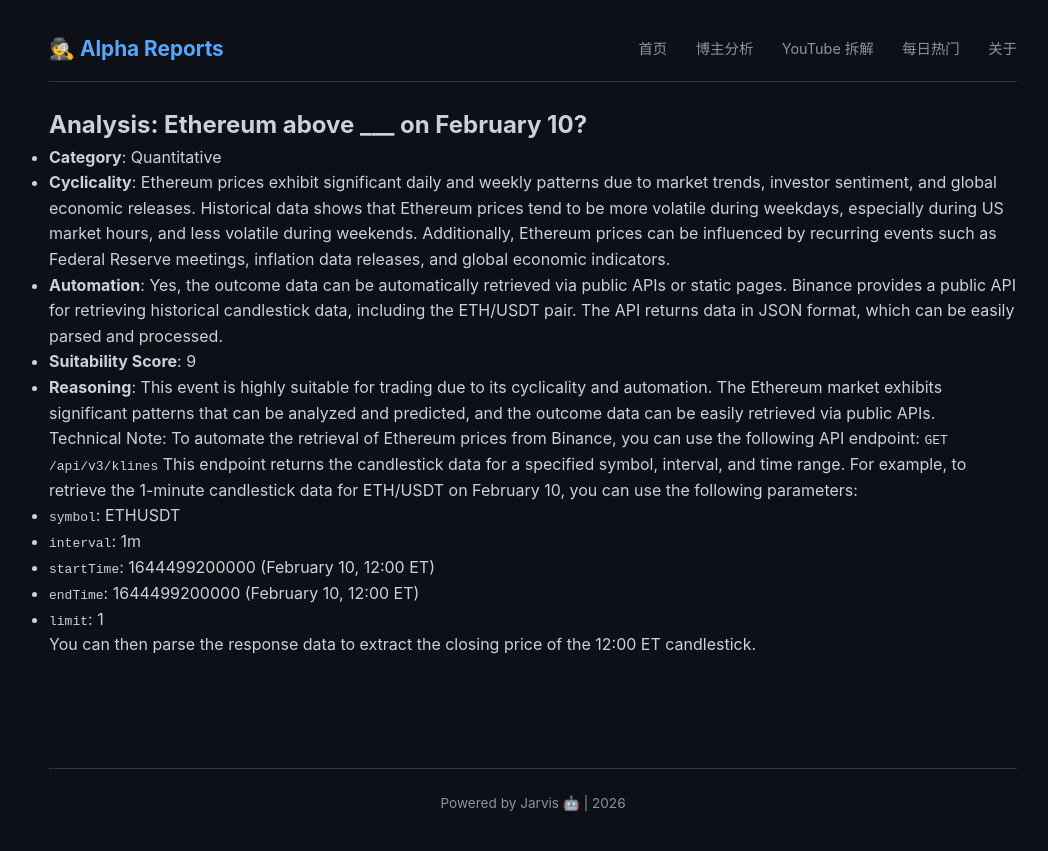
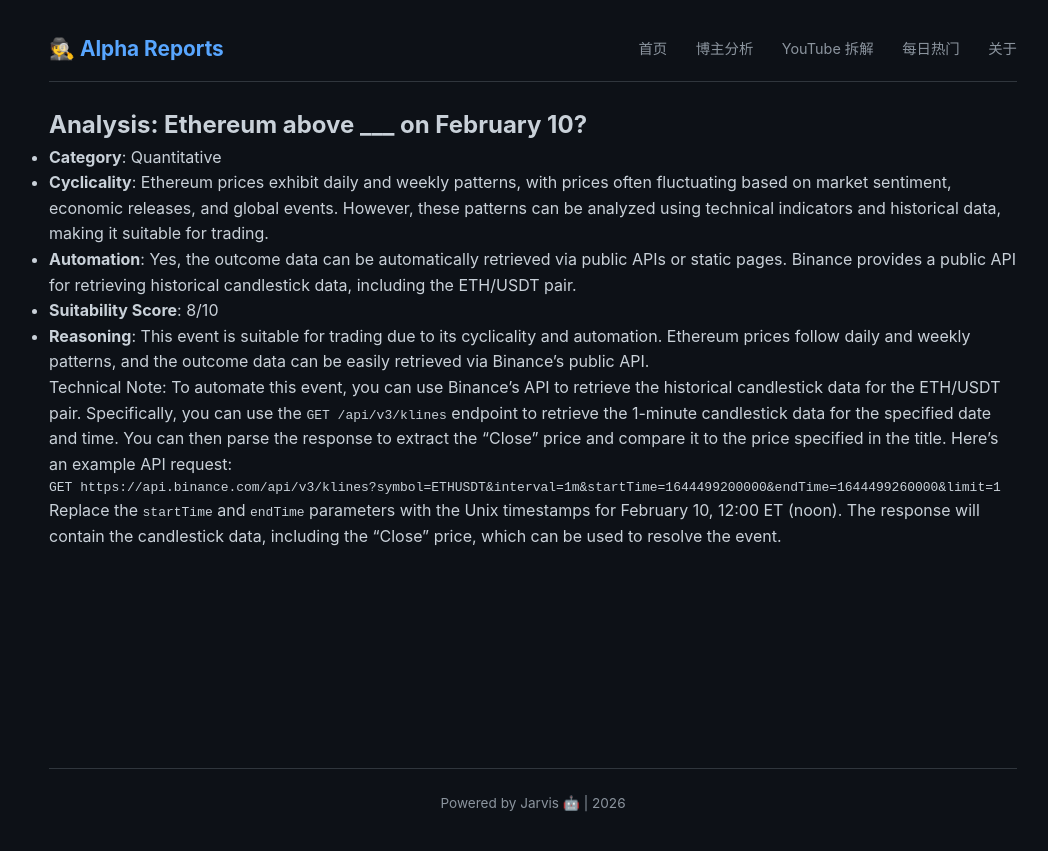
Before and after one commit to amencris073-png/crypto-alpha-reports, a Jekyll site: the page built from polymarket_analysis/quantitative/2026-02-04_ethereum_above_____on_february_10.md, in a window 1280 px wide. Shown: the top 851 px of the page, without its empty margins (107-1155 px from the left). Built offline with Jekyll 4.4.1, drawn with Linux system fonts in a browser that asks for light colours; our own code applies the rules of GitHub Pages for plain Markdown files.

Commit message:
Automated analysis for Ethereum above ___ on February 10?

````diff
--- a/polymarket_analysis/quantitative/2026-02-04_ethereum_above_____on_february_10.md
+++ b/polymarket_analysis/quantitative/2026-02-04_ethereum_above_____on_february_10.md
@@ -1,19 +1,14 @@
 ## Analysis: Ethereum above ___ on February 10?
 
 - **Category**: Quantitative
-- **Cyclicality**: Ethereum prices exhibit significant daily and weekly patterns due to market trends, investor sentiment, and global economic releases. Historical data shows that Ethereum prices tend to be more volatile during weekdays, especially during US market hours, and less volatile during weekends. Additionally, Ethereum prices can be influenced by recurring events such as Federal Reserve meetings, inflation data releases, and global economic indicators.
-- **Automation**: Yes, the outcome data can be automatically retrieved via public APIs or static pages. Binance provides a public API for retrieving historical candlestick data, including the ETH/USDT pair. The API returns data in JSON format, which can be easily parsed and processed.
-- **Suitability Score**: 9
-- **Reasoning**: This event is highly suitable for trading due to its cyclicality and automation. The Ethereum market exhibits significant patterns that can be analyzed and predicted, and the outcome data can be easily retrieved via public APIs.
+- **Cyclicality**: Ethereum prices exhibit daily and weekly patterns, with prices often fluctuating based on market sentiment, economic releases, and global events. However, these patterns can be analyzed using technical indicators and historical data, making it suitable for trading.
+- **Automation**: Yes, the outcome data can be automatically retrieved via public APIs or static pages. Binance provides a public API for retrieving historical candlestick data, including the ETH/USDT pair.
+- **Suitability Score**: 8/10
+- **Reasoning**: This event is suitable for trading due to its cyclicality and automation. Ethereum prices follow daily and weekly patterns, and the outcome data can be easily retrieved via Binance's public API.
 
 Technical Note:
-To automate the retrieval of Ethereum prices from Binance, you can use the following API endpoint:
-`GET /api/v3/klines`
-This endpoint returns the candlestick data for a specified symbol, interval, and time range. For example, to retrieve the 1-minute candlestick data for ETH/USDT on February 10, you can use the following parameters:
-- `symbol`: ETHUSDT
-- `interval`: 1m
-- `startTime`: 1644499200000 (February 10, 12:00 ET)
-- `endTime`: 1644499200000 (February 10, 12:00 ET)
-- `limit`: 1
-
-You can then parse the response data to extract the closing price of the 12:00 ET candlestick.
+To automate this event, you can use Binance's API to retrieve the historical candlestick data for the ETH/USDT pair. Specifically, you can use the `GET /api/v3/klines` endpoint to retrieve the 1-minute candlestick data for the specified date and time. You can then parse the response to extract the "Close" price and compare it to the price specified in the title. Here's an example API request:
+```bash
+GET https://api.binance.com/api/v3/klines?symbol=ETHUSDT&interval=1m&startTime=1644499200000&endTime=1644499260000&limit=1
+```
+Replace the `startTime` and `endTime` parameters with the Unix timestamps for February 10, 12:00 ET (noon). The response will contain the candlestick data, including the "Close" price, which can be used to resolve the event.
````
